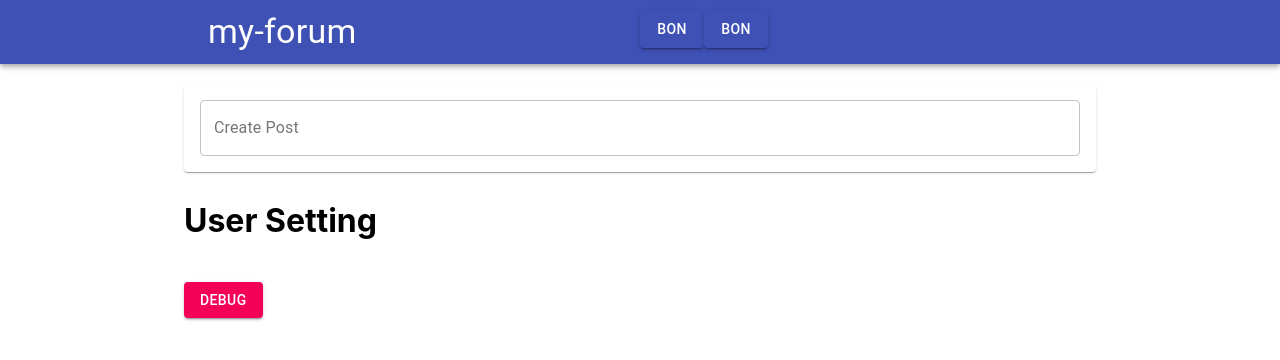
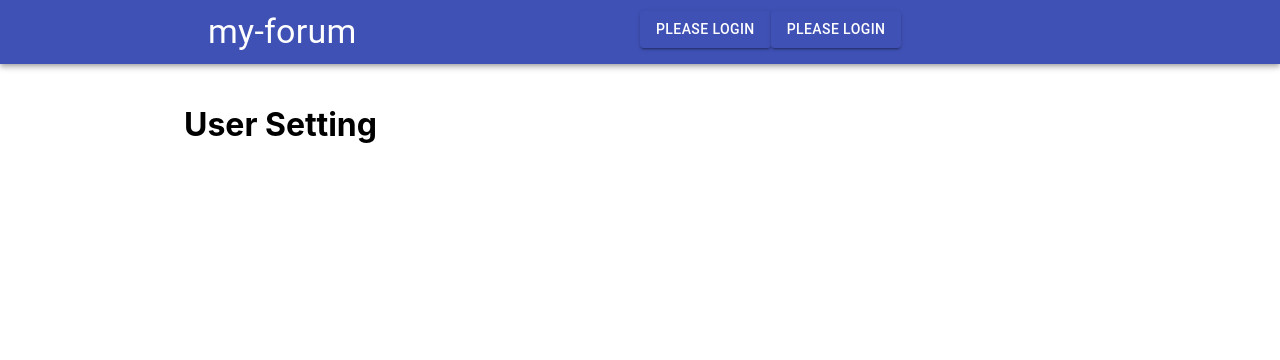
Before and after one commit to nsittee/my-forum, a React (Create React App) app in the folder react-front-end/: page /setting in a window 1280 px wide. Shown: the top 360 px of the page. Built offline with nearby package versions, Linux system fonts and the light colour scheme.

Commit message:
fix create new post for dummy post

```diff
--- a/react-front-end/src/components/MyForum/Body/Body.js
+++ b/react-front-end/src/components/MyForum/Body/Body.js
@@ -12,12 +12,6 @@
       <br />
       <Grid container spacing={1}>
         <Grid item xs={12}>
-          <NewThreadButton
-            openCreateNewThread={props.openCreateNewThread}
-            closeNewThreadModal={props.closeNewThreadModal} />
-          {/* {newThread} */}
-        </Grid>
-        <Grid item xs={12}>
           <Route path="/" exact component={MainThread} />
           <Route path="/profile" component={Profile} />
           <Route path="/setting" component={UserSetting} />
--- a/react-front-end/src/components/MyForum/Body/MainThread.js
+++ b/react-front-end/src/components/MyForum/Body/MainThread.js
@@ -2,6 +2,9 @@
 import axios from 'axios';
 import Thread from '../../../components/Threads/Thread';
 import { Grid } from '@material-ui/core';
+import NewThreadDialog from '../../Threads/NewThreadDialog';
+import ThreadDialog from '../../Threads/ThreadDialog';
+import NewThreadButton from '../../Threads/NewThreadButton';
 
 class MainThread extends Component {
   state = {
@@ -77,19 +80,6 @@
     this.setState({ dialogNewThreadOn: false })
   }
 
-  onLoginListener = (event) => {
-    event.preventDefault();
-    let username = event.target[0].value;
-    let password = event.target[1].value;
-    if (username === 'bon' && password === 'bon') {
-      this.setState({ currentUser: username });
-      this.setState({ isSignedIn: true });
-      // alert('Welcome');
-    } else {
-      alert('Incorrect credential');
-    }
-  }
-
   componentDidMount() {
     this.getContent();
   }
@@ -107,6 +97,34 @@
   }
 
   render() {
+    let threadDialog = null;
+    let createDialog = null;
+
+    if (this.state.dialogNewThreadOn) {
+      createDialog = <NewThreadDialog
+        dialogNewThreadOn={this.state.dialogNewThreadOn}
+        closeModal={this.closeNewThreadModal}
+        submitNewThread={this.createNewThread}
+      />
+    }
+    if (this.state.dialogThreadKey != null) {
+      var currentThread;
+      const currentId = this.state.dialogThreadKey;
+      for (const thread of this.state.threads) {
+        if (currentId === thread._id) {
+          console.log(thread._id);
+          currentThread = thread;
+          break;
+        }
+      }
+      threadDialog = <ThreadDialog
+        thread={currentThread}
+        dialogThreadOn={this.state.dialogThreadOn}
+        closeModal={this.closeModal}
+        voteThreadHandler={this.voteThreadHandler}
+      />
+    }
+
     let mainThreads = this.state.threads.map((thread) => {
       return <Thread
         key={thread._id}
@@ -118,7 +136,12 @@
       <Grid container spacing={1}>
         <Grid item xs={12}>
           <Grid container spacing={1}>
+            <NewThreadButton
+              openCreateNewThread={this.openCreateNewThread}
+              closeNewThreadModal={this.closeNewThreadModal} />
             {mainThreads}
+            {threadDialog}
+            {createDialog}
           </Grid>
         </Grid>
       </Grid>
--- a/react-front-end/src/components/MyForum/MyForum.js
+++ b/react-front-end/src/components/MyForum/MyForum.js
@@ -8,70 +8,23 @@
 import NewThreadDialog from '../Threads/NewThreadDialog'
 
 class MyForum extends Component {
-  state = {
-    threads: [],
-    currentUser: 'bon',
-    isSignedIn: true,
-  }
-
-  debug = () => {
-  }
-
+  state = {}
 
   render() {
-    let threadDialog = null;
-    let createDialog = null;
+    return (
 
-    if (this.state.dialogNewThreadOn) {
-      createDialog = <NewThreadDialog
-        dialogNewThreadOn={this.state.dialogNewThreadOn}
-        closeModal={this.closeNewThreadModal}
-        submitNewThread={this.createNewThread}
-      />
-    }
-    if (this.state.dialogThreadKey != null) {
-      var currentThread;
-      const currentId = this.state.dialogThreadKey;
-      for (const thread of this.state.threads) {
-        if (currentId === thread._id) {
-          console.log(thread._id);
-          currentThread = thread;
-          break;
-        }
-      }
-      threadDialog = <ThreadDialog
-        thread={currentThread}
-        dialogThreadOn={this.state.dialogThreadOn}
-        closeModal={this.closeModal}
-        voteThreadHandler={this.voteThreadHandler}
-      />
-    }
-    return (
-      <AuthContext.Provider value={{
-        currentUser: this.state.currentUser,
-        loginHandler: this.onLoginListener
-      }}>
       <div>
         <Header currentUser={this.state.currentUser} />
         <Container maxWidth="md">
           <Body
-              isSignedIn={this.state.isSignedIn}
             threads={this.state.threads}
             onThreadDialogClicked={this.onThreadDialogClicked}
             openCreateNewThread={this.openCreateNewThread}
             closeNewThreadModal={this.closeNewThreadModal}
           />
-            <Button
-              onClick={this.debug}
-              variant="contained"
-              color="secondary"> Debug</Button>
-            {threadDialog}
-            {createDialog}
-
           <Footer />
         </Container>
       </div>
-      </AuthContext.Provider>
     )
   }
 }
--- a/react-front-end/src/components/Threads/NewThreadButton.js
+++ b/react-front-end/src/components/Threads/NewThreadButton.js
@@ -1,8 +1,10 @@
 import React from 'react'
-import { CardActionArea, Card, TextField, CardContent } from '@material-ui/core'
+import { CardActionArea, Card, TextField, CardContent, Grid } from '@material-ui/core'
 
 const NewThreadButton = (props) => {
   return (
+    <Grid item xs={12}>
+
       <Card>
         <CardActionArea onClick={props.openCreateNewThread}>
           <CardContent>
@@ -10,6 +12,7 @@
           </CardContent>
         </CardActionArea>
       </Card>
+    </Grid>
   )
 }
 
--- a/react-front-end/src/components/Threads/NewThreadDialog.js
+++ b/react-front-end/src/components/Threads/NewThreadDialog.js
@@ -2,6 +2,7 @@
 import { Card, TextField, Button, CardContent, Dialog } from '@material-ui/core'
 
 const NewThreadDialog = (props) => {
+
   return (
     <Dialog
       open={props.dialogNewThreadOn}
```
Lines whose indentation alone changed are shown as unchanged.
